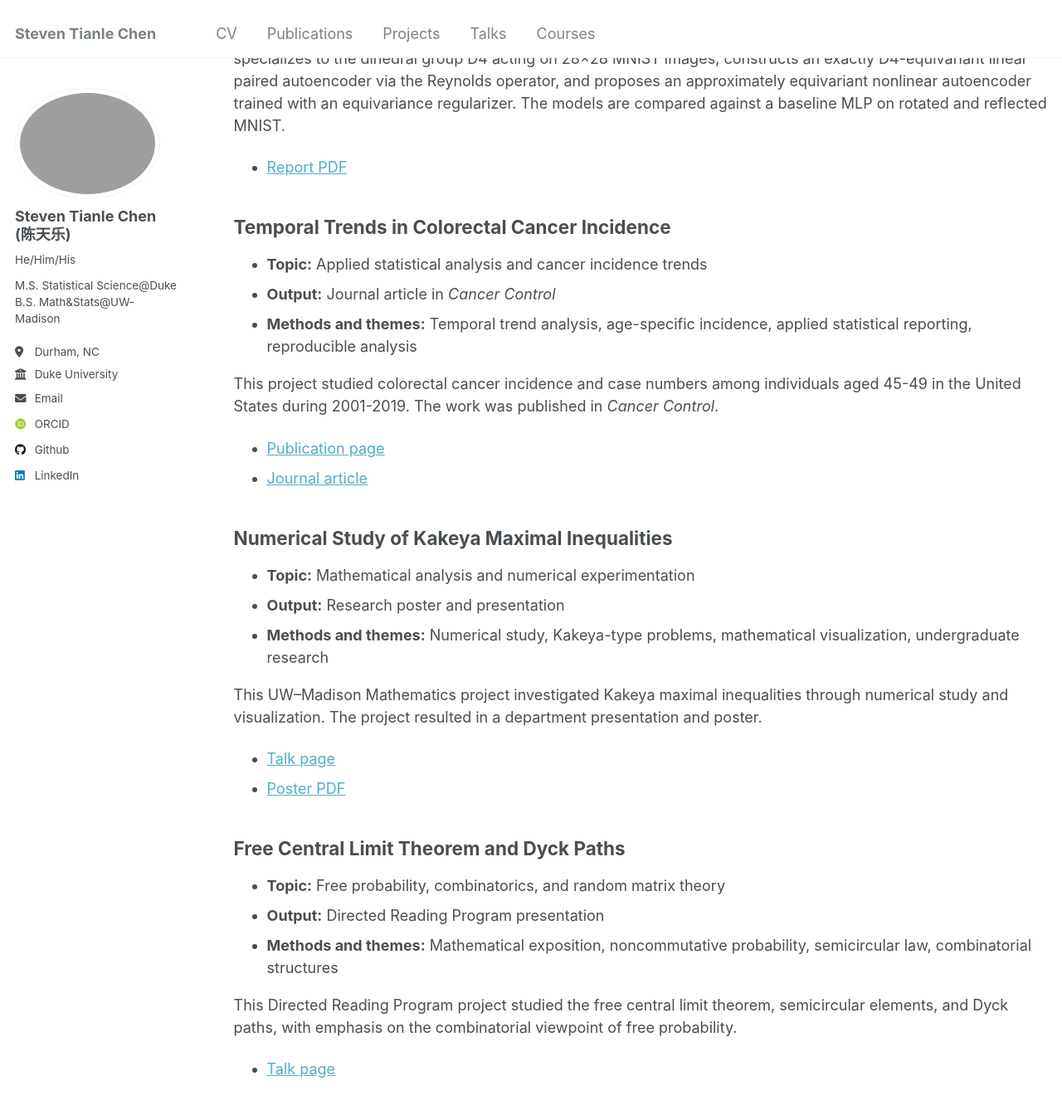
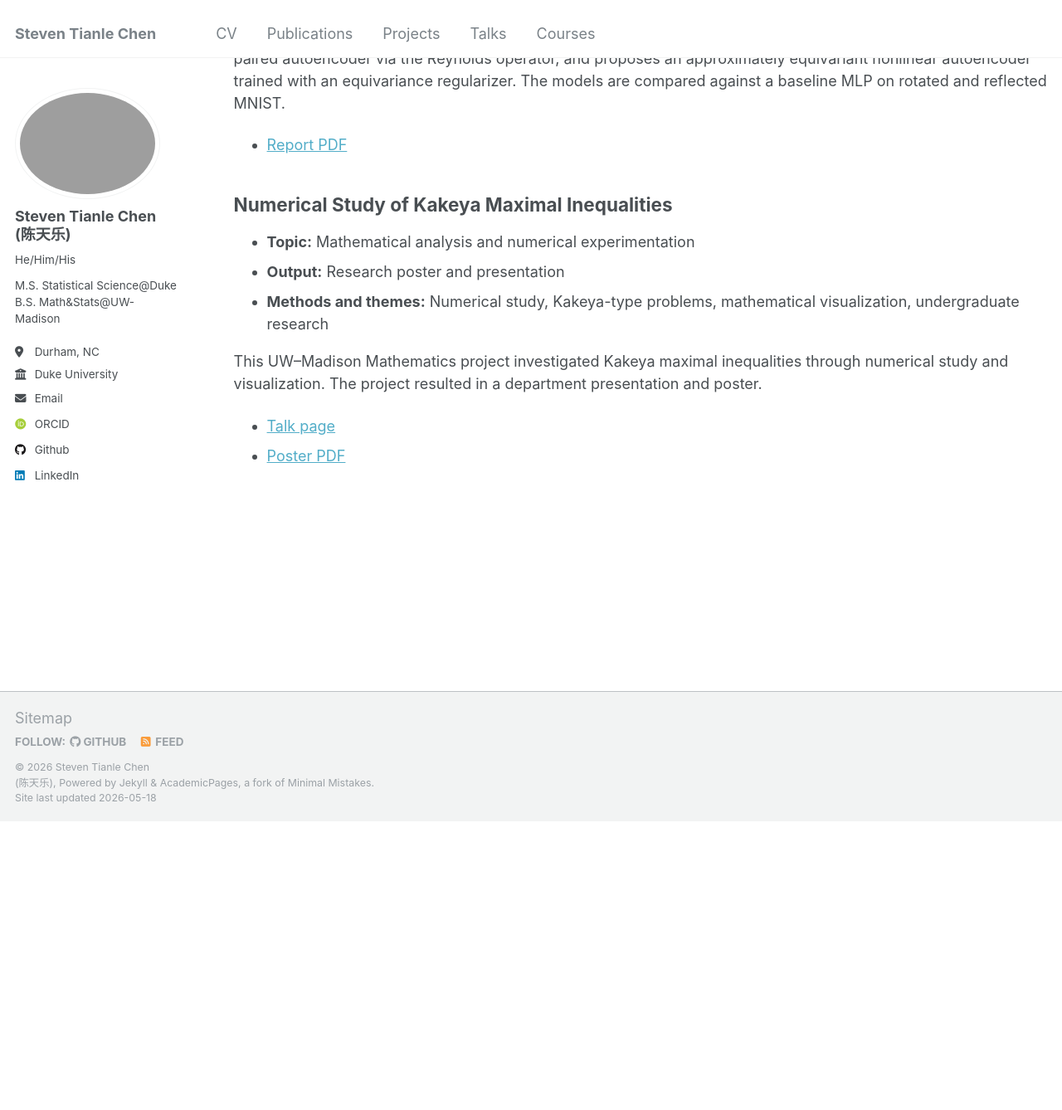
Before and after one commit to sttlchen/sttlchen.github.io, a Jekyll site: the page built from _pages/projects.md, in a window 1280 px wide and 1400 px high, scrolled down 1321 px. Shown: the top 1338 px of the window at 83% size. Built offline with Jekyll 4.4.1, drawn with Linux system fonts in a browser that asks for light colours; some web fonts are replaced; after the commit the page ends 2310 px from its top, so only the background shows below that; some of the changed text lies outside the part shown.

Commit message:
Refined.

```diff
--- a/_pages/projects.md
+++ b/_pages/projects.md
@@ -7,7 +7,7 @@ author_profile: true
 
 {% include base_path %}
 
-This page highlights selected research and academic projects that complement my publication and presentation records.
+This page highlights selected research and academic projects.
 
 ## Chess Coaching with Maia-2
 
@@ -41,17 +41,6 @@ This project studies linear factor models and autoencoders under orthogonal symm
 
 - [Report PDF](/files/ECE685_Report.pdf)
 
-## Temporal Trends in Colorectal Cancer Incidence
-
-- **Topic:** Applied statistical analysis and cancer incidence trends
-- **Output:** Journal article in *Cancer Control*
-- **Methods and themes:** Temporal trend analysis, age-specific incidence, applied statistical reporting, reproducible analysis
-
-This project studied colorectal cancer incidence and case numbers among individuals aged 45-49 in the United States during 2001-2019. The work was published in *Cancer Control*.
-
-- [Publication page](/publication/GR)
-- [Journal article](https://journals.sagepub.com/doi/10.1177/10732748251327715)
-
 ## Numerical Study of Kakeya Maximal Inequalities
 
 - **Topic:** Mathematical analysis and numerical experimentation
@@ -62,13 +51,3 @@ This UW–Madison Mathematics project investigated Kakeya maximal inequalities t
 
 - [Talk page](/talks/MXM2024)
 - [Poster PDF](/files/MXM_Kakeya.pdf)
-
-## Free Central Limit Theorem and Dyck Paths
-
-- **Topic:** Free probability, combinatorics, and random matrix theory
-- **Output:** Directed Reading Program presentation
-- **Methods and themes:** Mathematical exposition, noncommutative probability, semicircular law, combinatorial structures
-
-This Directed Reading Program project studied the free central limit theorem, semicircular elements, and Dyck paths, with emphasis on the combinatorial viewpoint of free probability.
-
-- [Talk page](/talks/DRP2024)
```
